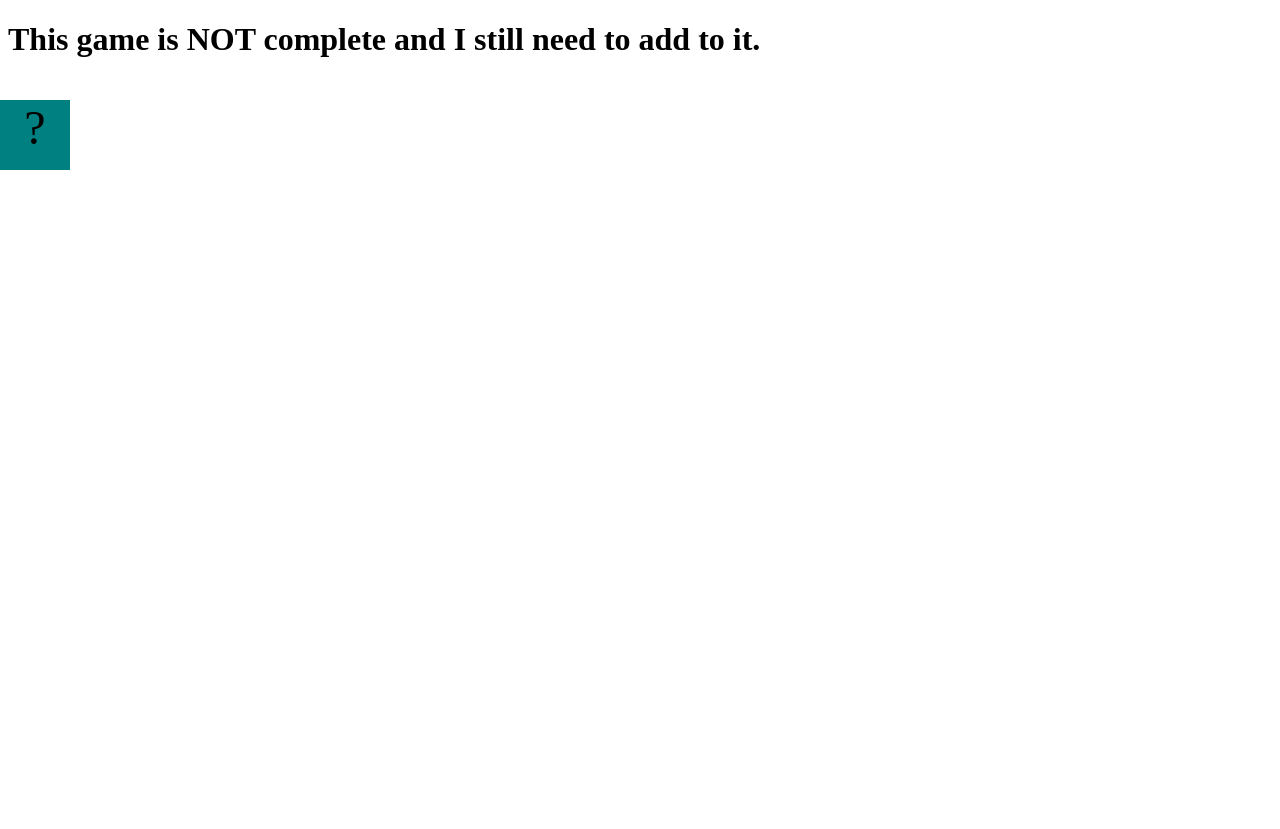
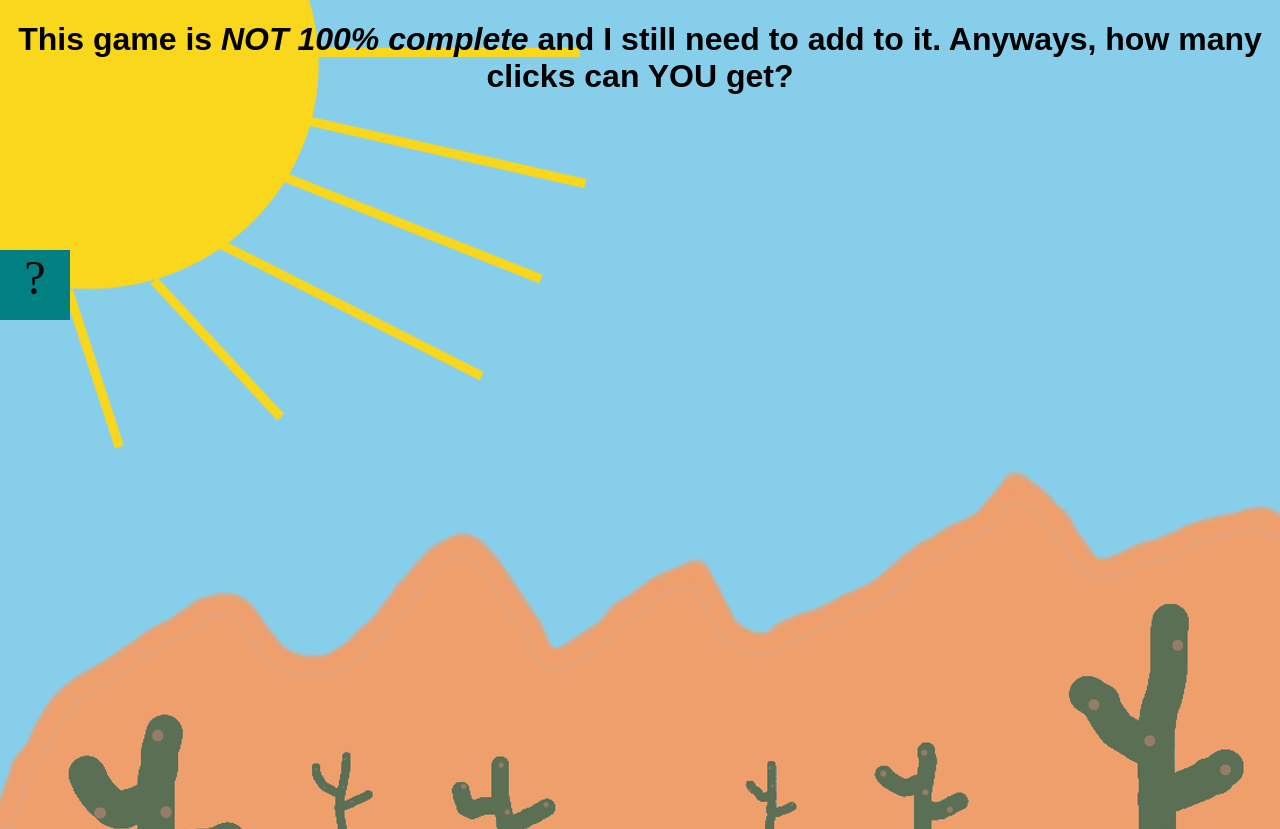
Before and after one commit to JosephRoth23/JosephRoth23.github.io, a plain HTML site: page projects/bouncing-box/index.html in a window 1280 px wide. Drawn offline with Linux system fonts and the light colour scheme.

Commit message:
Added custom background, changed font of top text

```diff
--- a/projects/bouncing-box/index.html
+++ b/projects/bouncing-box/index.html
@@ -3,7 +3,7 @@
 <head>
 	<meta charset="utf-8">
 	<title>Bouncing Box (WIP!!!)</title>
-	<h1>This game is NOT complete and I still need to add to it.</h1>
+	<h1>This game is <em>NOT 100% complete</em> and I still need to add to it. Anyways, how many clicks can YOU get?</h1>
 	<script src="jquery.min.js"></script>
 	<style>
 		.box {
@@ -15,11 +15,18 @@
 			user-select: none;
 			display: block;
 			position: absolute;
-			top: 100px;
+			top: 250px;
 			left: 0px;  /* <--- Change me! */
 		}
 		.board{
 			height: 100vh;
+		}
+		body {
+			background-image: url("img/customBG.png")
+		}
+		h1 {
+			font-family: Arial, Helvetica, sans-serif;
+			text-align: center;
 		}
 	</style>
 	<!-- 	<script src="//cdnjs.cloudflare.com/ajax/libs/jquery/2.1.1/jquery.min.js"></script> -->
@@ -71,6 +78,10 @@
 			var rgb2 = Math.random() * 10;
 			var rgb3 = Math.random() * 10;
 			var colorStr = rgb(rgb1, rgb2, rgb3)
+			var positionY = positionY + 10
+			moveBoxTo(positionY)
+            var speedY;
+			var boardHeight = jQuery(window).height();
 
 
 			/*
@@ -81,12 +92,17 @@
 			function update() {
 				//To increase positionX by 10
 				positionX = positionX + speed
+				positionY = positionY + speedY
 				moveBoxTo(positionX);
 				if (positionX > boardWidth){
 					speed = -speed
 				}
 				if (positionX < 0){
 					speed = -speed
+				}
+				moveBoxTo(positionY);
+				if (positionY > boardHeight){
+					speedY = -speedY
 				}
 			};
 
@@ -109,6 +125,11 @@
 				}
 				box.css('background-color', colorStr);
 			};
+			function moveBoxTo(newPositionX, newPositionY) {
+                box.css('left', newPositionX);
+                box.css('top', newPositionY);
+            }
+            moveBoxTo(positionX, positionY);
 		})();
 	</script>
 </body>
```
Also changed, not shown: projects/bouncing-box/img/customBG.png (added).
